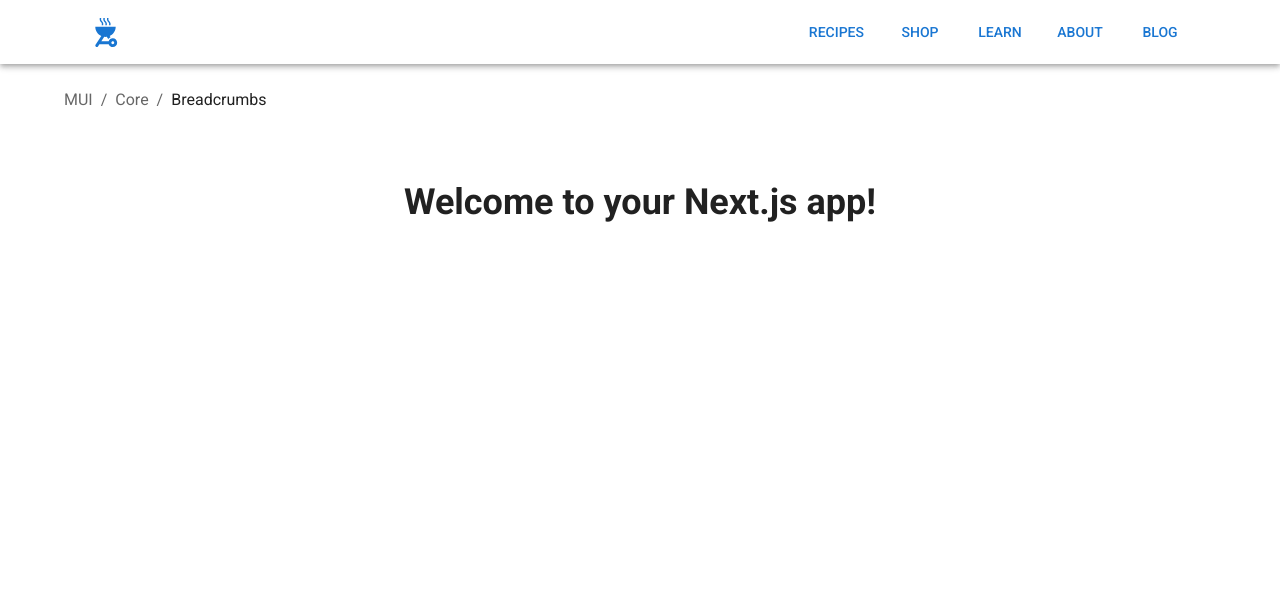
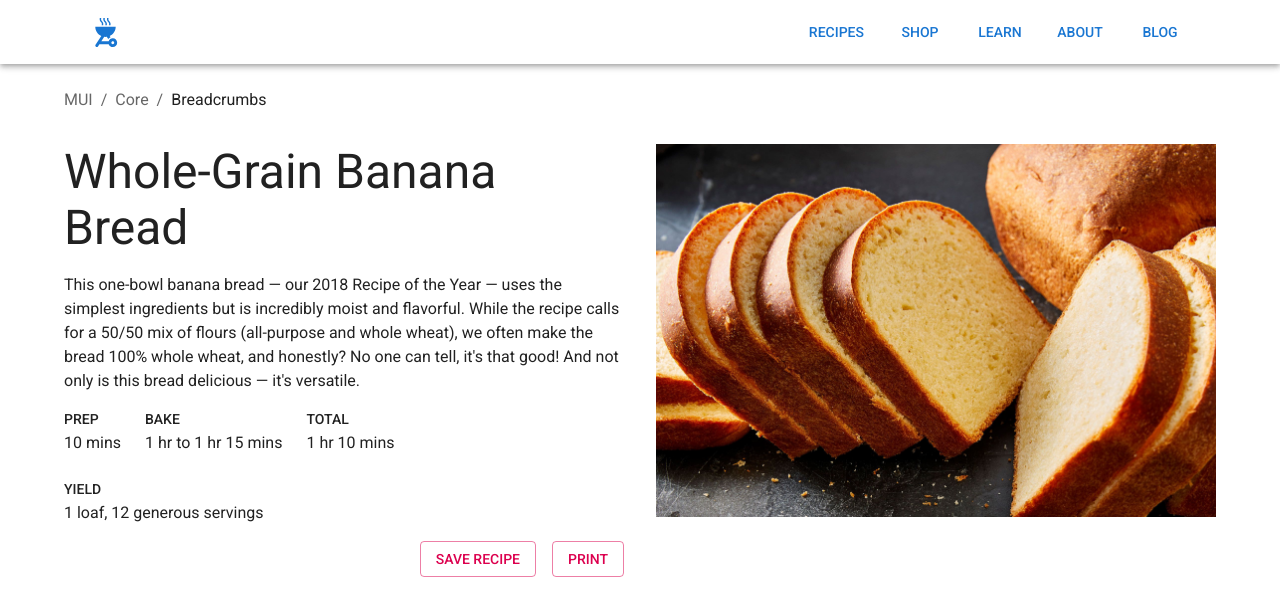
Before and after one commit to donleqt/scentronix-frontend, a Next.js app: page / in a window 1280 px wide. Shown: the top 616 px of the page. Built offline with nearby package versions, Linux system fonts and the light colour scheme; what @mui/material-nextjs would draw is missing.

Commit message:
feat(recipe detail): basic recipe detail page (WIP)

```diff
--- a/src/app/page.tsx
+++ b/src/app/page.tsx
@@ -1,7 +1,76 @@
-export default function Home() {
+import React from 'react';
+import { Box, Typography, Button, Grid, Stack, Container } from '@mui/material';
+import Image from 'next/image';
+
+import breadImage from '../assets/images/bread.jpg';
+
+export default function RecipeDetail() {
   return (
-    <div className="grid grid-rows-[20px_1fr_20px] items-center justify-items-center min-h-screen p-8 pb-20 gap-16 sm:p-20 font-[family-name:var(--font-geist-sans)]">
-      <h1 className="text-4xl font-bold">Welcome to your Next.js app!</h1>
-    </div>
+    <Container sx={{ mt: 4 }}>
+      <Box>
+        <Grid container spacing={4}>
+          {/* Left Column */}
+          <Grid item xs={12} md={6}>
+            {/* Title */}
+            <Typography variant="h3" component="h1" gutterBottom>
+              Whole-Grain Banana Bread
+            </Typography>
+
+            {/* Description */}
+            <Typography variant="body1" paragraph>
+              This one-bowl banana bread — our 2018 Recipe of the Year — uses
+              the simplest ingredients but is incredibly moist and flavorful.
+              While the recipe calls for a 50/50 mix of flours (all-purpose and
+              whole wheat), we often make the bread 100% whole wheat, and
+              honestly? No one can tell, it&apos;s that good! And not only is
+              this bread delicious — it&apos;s versatile.
+            </Typography>
+
+            {/* Recipe Info */}
+            <Stack direction="row" spacing={3} mt={2} mb={3}>
+              <Box>
+                <Typography variant="subtitle2">PREP</Typography>
+                <Typography>10 mins</Typography>
+              </Box>
+              <Box>
+                <Typography variant="subtitle2">BAKE</Typography>
+                <Typography>1 hr to 1 hr 15 mins</Typography>
+              </Box>
+              <Box>
+                <Typography variant="subtitle2">TOTAL</Typography>
+                <Typography>1 hr 10 mins</Typography>
+              </Box>
+            </Stack>
+
+            {/* Yield */}
+            <Box mb={2}>
+              <Typography variant="subtitle2">YIELD</Typography>
+              <Typography>1 loaf, 12 generous servings</Typography>
+            </Box>
+
+            {/* Buttons */}
+            <Stack direction="row" justifyContent="flex-end" spacing={2}>
+              <Button variant="outlined" color="secondary">
+                Save Recipe
+              </Button>
+              <Button variant="outlined" color="secondary">
+                Print
+              </Button>
+            </Stack>
+          </Grid>
+
+          {/* Right Column */}
+          <Grid item xs={12} md={6}>
+            <Box>
+              <Image
+                src={breadImage}
+                alt="Whole-Grain Banana Bread"
+                layout="responsive"
+              />
+            </Box>
+          </Grid>
+        </Grid>
+      </Box>
+    </Container>
   );
 }
```
Also changed, not shown: src/assets/images/bread.jpg (added).
